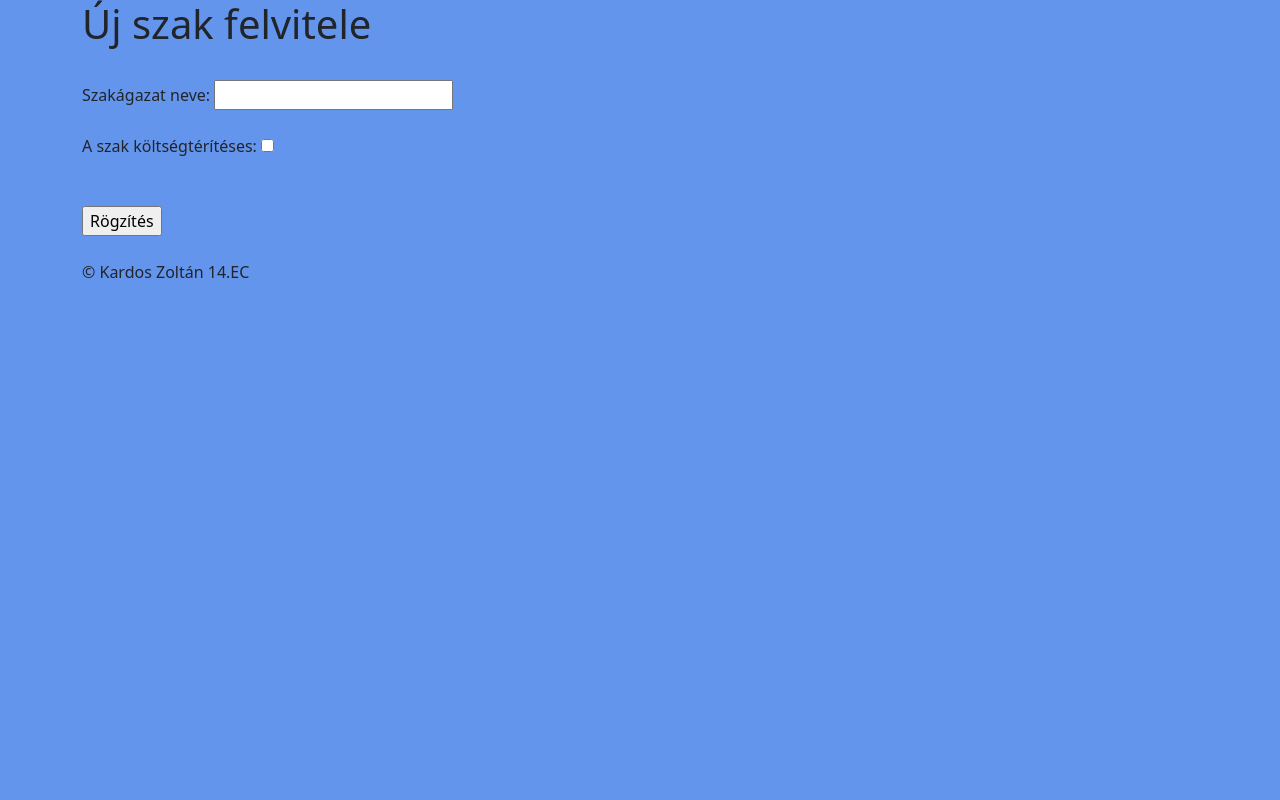
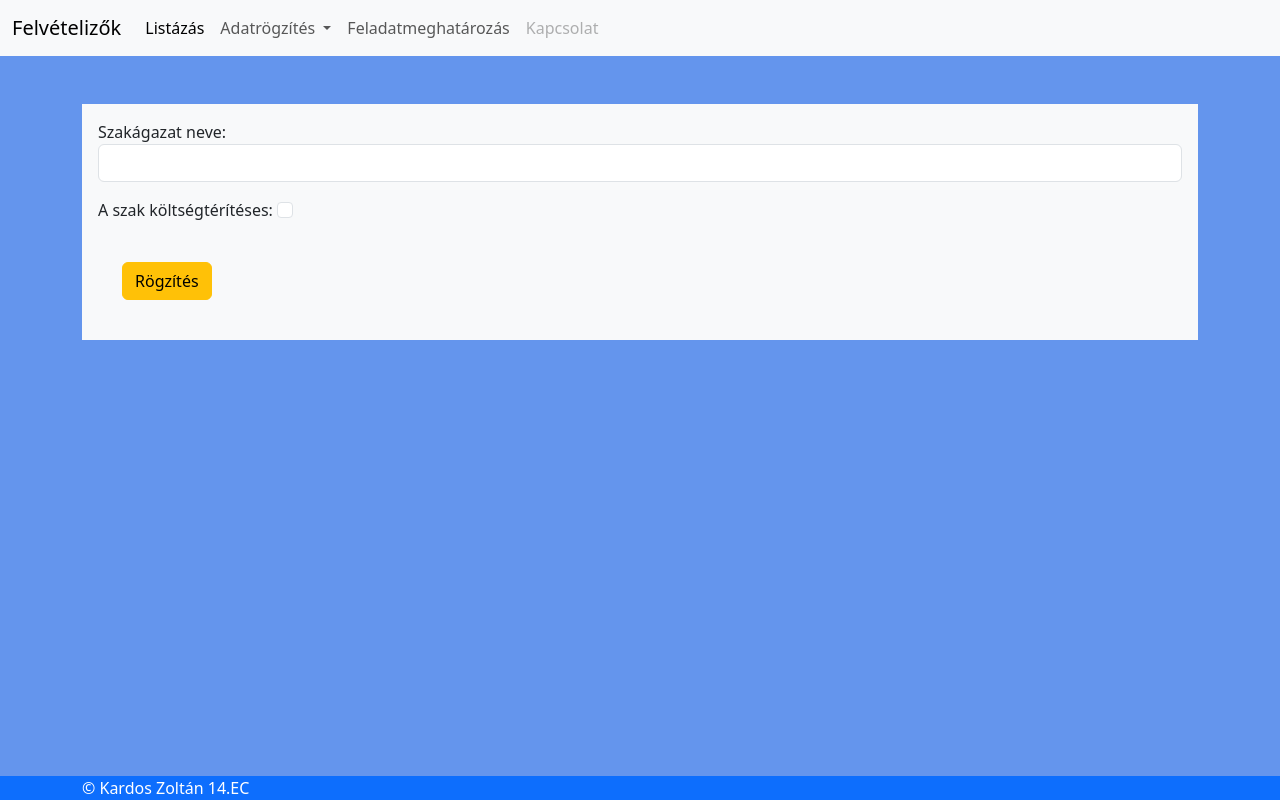
Before and after one commit to zootya/felvetelizok, a Django app: page /ujszak/ in a window 1280 px wide. Run offline with Django 5.2, Linux system fonts and the light colour scheme.

Commit message:
Navbar added

```diff
--- /dev/null
+++ b/backend/felviadmin/templates/base.html
@@ -0,0 +1,91 @@
+<!DOCTYPE html>
+<html lang="hu">
+    <head>
+        <meta charset="UTF-8" />
+        <meta name="viewport" content="width=device-width, initial-scale=1.0" />
+
+
+        <title>Felvételiző - beadandó feladat</title>
+
+        <link href="https://cdn.jsdelivr.net/npm/bootstrap@5.3.3/dist/css/bootstrap.min.css" rel="stylesheet" />
+        <!-- ikonok betöltése -->
+        <link rel="stylesheet" href="https://cdn.jsdelivr.net/npm/bootstrap-icons@1.11.3/font/bootstrap-icons.min.css" />
+
+        {% load static %}
+        <link rel="stylesheet" href="{% static 'styles.css' %}" />
+        <link rel="shortcut icon" type="image/png" href="{% static 'img/favicon.png' %}" />
+    </head>
+    <body>
+
+    <header>
+        {% block header %}
+        {% endblock header %}
+    </header>
+
+
+    {% block navstar %}
+    {% endblock navstar %}
+    <nav class="navbar navbar-expand-lg navbar-light bg-light">
+        <div class="container-fluid">
+            <a class="navbar-brand" href="#">Felvételizők</a>
+            <button class="navbar-toggler" type="button" data-bs-toggle="collapse" data-bs-target="#navbarSupportedContent" aria-controls="navbarSupportedContent" aria-expanded="false" aria-label="Toggle navigation">
+                <span class="navbar-toggler-icon"></span>
+            </button>
+            <div class="collapse navbar-collapse" id="navbarSupportedContent">
+                <ul class="navbar-nav me-auto mb-2 mb-lg-0">
+                    <li class="nav-item">
+                        <a class="nav-link active" aria-current="page" href="../felviadmin/">Listázás</a>
+                    </li>
+                    <li class="nav-item dropdown">
+                        <a class="nav-link dropdown-toggle" href="#" id="navbarDropdown" role="button" data-bs-toggle="dropdown" aria-expanded="false">
+                            Adatrögzítés
+                        </a>
+                        <ul class="dropdown-menu" aria-labelledby="navbarDropdown">
+                            <li><a class="dropdown-item" href="../ujadat/"><i class="bi bi-card-list"> - Új felvételiző adatainak rögzítése</i></a></li>
+                            <li><hr class="dropdown-divider"></li>
+                            <li><a class="dropdown-item" href="../ujszak/"><i class="bi bi-card-list"> - Új szak rögzítése</i></a></li>
+                        </ul>
+                    </li>
+                    <li class="nav-item">
+                        <a class="nav-link" href="#">Feladatmeghatározás</a>
+                    </li>
+                    <li class="nav-item">
+                        <a class="nav-link disabled" href="#" tabindex="-1" aria-disabled="true">Kapcsolat</a>
+                    </li>
+                </ul>
+            </div>
+        </div>
+    </nav>
+    {% block navstop %}
+    {% endblock navstop %}
+
+
+    <main>
+        {% block main %}
+        {% endblock main %}
+    </main>
+
+
+    <section class="container">
+        {% block section %}
+        {% endblock section %}
+    </section>
+
+
+    <aside>
+        {% block aside %}
+        {% endblock aside %}
+    </aside>
+
+
+    <footer class="footer fixed-bottom bg-primary">
+        <div class="container text-left">
+            <span class="text-white">
+                &#169 Kardos Zoltán 14.EC
+            </span>
+        </div>
+    </footer>
+
+    <script src="https://cdn.jsdelivr.net/npm/bootstrap@5.3.3/dist/js/bootstrap.bundle.min.js"></script>
+    </body>
+</html>
--- a/backend/felviadmin/templates/modositas.html
+++ b/backend/felviadmin/templates/modositas.html
@@ -27,11 +27,11 @@
                 </p>
                 <p>
                     <label for="modositSzul_evszam">Születési évszám:</label>
-                    <input type="number" name="modositSzul_evszam" value="{{modositando.szul_evszam}}">
+                    <input type="number" name="modositSzul_evszam" value="{{modositando.szul_evszam}}" required>
                 </p>
                 <p>
                     <label for="modositPontszam">Megszerzett pontok száma:</label>
-                    <input type="number" name="modositPontszam" value="{{modositando.pontszam}}">
+                    <input type="number" name="modositPontszam" value="{{modositando.pontszam}}" required>
                 </p>
                 <p>
                     <label for="modositSzak">Választott szak megnevezése:</label>
--- a/backend/felviadmin/templates/ujszak.html
+++ b/backend/felviadmin/templates/ujszak.html
@@ -1,44 +1,16 @@
-<!DOCTYPE html>
-<html lang="hu">
-<head>
-    <meta charset="UTF-8">
-    <meta name="viewport" content="width=device-width, initial-scale=1.0">
-    <title>Felvételiző - új adat</title>
+{% extends "base.html" %}
 
-    <link href="https://cdn.jsdelivr.net/npm/bootstrap@5.3.3/dist/css/bootstrap.min.css" rel="stylesheet">
-
-    {% load static %}
-    <link rel="stylesheet" href="{% static 'styles.css' %}">
-    <link rel="shortcut icon" type="image/png" href="{% static 'img/favicon.png' %}">
-</head>
-<body>
-    <div class="container">
-        <header>
-            <h1>Új szak felvitele</h1>
-        </header>
-        <br>
-        <main>
-            <form action="../ujszakrogzit/" method="post">
-                {% csrf_token %}
-                <div>
-                    <label for="ujSzakNev">Szakágazat neve: </label>
-                    <input type="text" name="ujSzakNev">
-                </div>
-                <br>
-                <div>
-                    <label for="ujSzakkoltseg">A szak költségtérítéses:</label>
-                    <input type="checkbox" name="ujSzakkoltseg">
-                </div>
-                <br>
-                <br>
-                <input type="submit" value="Rögzítés">
-            </form>
-        </main>
-        <br>
-        <footer>
-            &#169 Kardos Zoltán 14.EC
-        </footer>
-    </div>
-    <script src="https://cdn.jsdelivr.net/npm/bootstrap@5.3.3/dist/js/bootstrap.bundle.min.js"></script>
-</body>
-</html>
+{% block section%}
+    <form action="../ujszakrogzit/" method="post" class="bg-light mb-5 mt-5 p-3">
+        {% csrf_token %}
+        <p>
+            <label for="ujSzakNev">Szakágazat neve: </label>
+            <input type="text" class="form-control" name="ujSzakNev" id="ujSzakNev" required>
+        </p>
+        <p>
+            <label for="ujSzakkoltseg" class="form-check-label">A szak költségtérítéses: </label>
+            <input type="checkbox" class="form-check-input" name="ujSzakkoltseg" id="ujSzakkoltseg">
+        </p>
+        <input type="submit" class="btn btn-warning m-4" value="Rögzítés">
+    </form>
+{% endblock section%}
--- a/backend/felviadmin/urls.py
+++ b/backend/felviadmin/urls.py
@@ -3,7 +3,7 @@ from . import views
 
 app_name = "felviadmin"
 urlpatterns = [
-    path('felviadmin/', views.index, name='index'),
+    path('felviadmin/', views.index, name='index.html'),
     path('ujadat/', views.ujAdatWeblap),
     path('ujadatrogzit/', views.ujAdatRogzit),
     path('torles/<int:itemId>', views.torolAdat),
--- a/backend/felviadmin/views.py
+++ b/backend/felviadmin/views.py
@@ -79,4 +79,5 @@ def modositRogzit(request):
             modositando.szak = _szak
             modositando.save()
 
-        return redirect("../felviadmin/")
+        #return redirect("../felviadmin/")
+        return redirect("index.html")
```
Also changed, not shown: backend/felviadmin/templates/index.html (+10 -32 lines), backend/felviadmin/templates/ujadat.html (+9 -37 lines).
